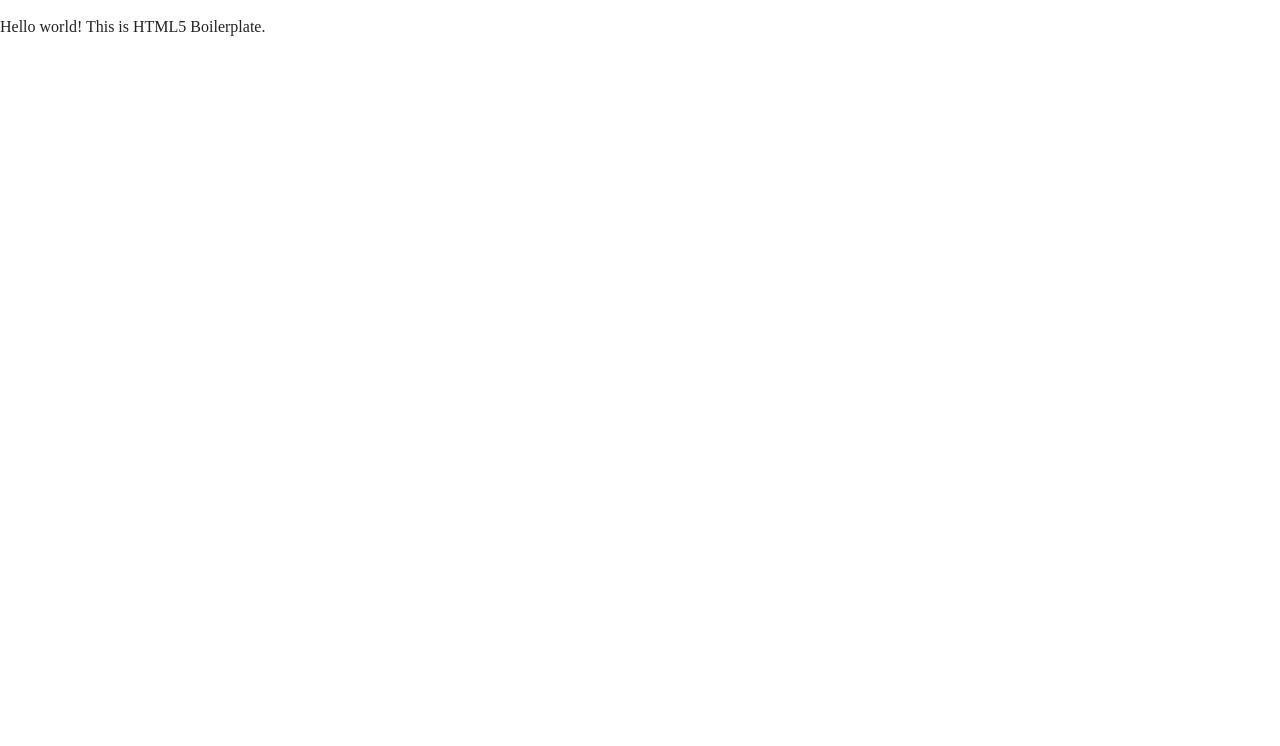
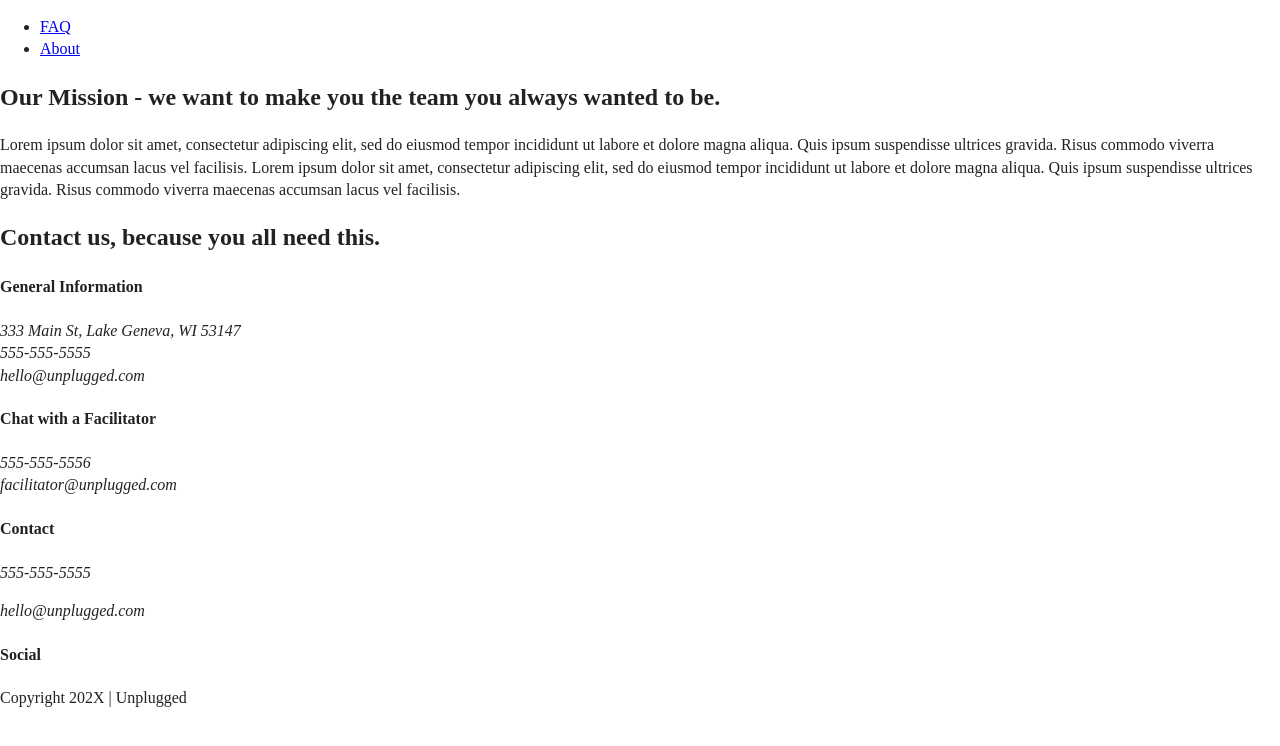
Before and after one commit to tj-rasley/unplugged, a website: page about/index.html in a window 1280 px wide. Drawn offline with Linux system fonts and the light colour scheme.

Commit message:
Updated About page

```diff
--- a/about/index.html
+++ b/about/index.html
@@ -3,7 +3,7 @@
 
 <head>
   <meta charset="utf-8">
-  <title></title>
+  <title>About</title>
   <meta name="description" content="">
   <meta name="viewport" content="width=device-width, initial-scale=1">
 
@@ -23,9 +23,87 @@
 </head>
 
 <body>
+  <header>
+    <div>
+      <div class="header-divider">
+      </div>
+    </div>
+    <nav>
+      <ul>
+        <li><a href="../faq/index.html" rel="noopener">FAQ</a></li>
+        <li><a href="../about/index.html" rel="noopener">About</a></li>
+      </ul>
+    </nav>
+    </div>
+  </header>
 
-  <!-- Add your site or application content here -->
-  <p>Hello world! This is HTML5 Boilerplate.</p>
+  <main>
+    <section class="mission">
+      <div class="mission-content">
+        <h2>Our Mission - we want to make you the team you always wanted to be.
+        </h2>
+        <p>Lorem ipsum dolor sit amet, consectetur adipiscing elit, sed do eiusmod tempor incididunt ut labore et dolore
+          magna aliqua. Quis ipsum suspendisse ultrices gravida. Risus commodo viverra maecenas accumsan lacus vel
+          facilisis.
+
+          Lorem ipsum dolor sit amet, consectetur adipiscing elit, sed do eiusmod tempor incididunt ut labore et dolore
+          magna aliqua. Quis ipsum suspendisse ultrices gravida. Risus commodo viverra maecenas accumsan lacus vel
+          facilisis.
+        </p>
+      </div> <!-- mission content ends -->
+    </section>
+
+    <section class="map">
+      <div>
+        <figure></figure>
+      </div>
+    </section>
+
+
+    <section class="contact-section">
+      <div class="content-wrapper">
+        <h2>Contact us, because you all need this.</h2>
+        <div class="contact-content">
+        <h4 class="general-info">General Information</h4>
+        <address>
+          333 Main St, Lake Geneva, WI 53147<br>
+          555-555-5555<br>
+          hello@unplugged.com
+        </address>
+        <h4 class="facilitator">Chat with a Facilitator</h4>
+        <address>
+          555-555-5556<br>
+          facilitator@unplugged.com
+        </address>
+      </div>
+    </div>
+    </section>
+  </main>
+
+  <footer>
+    <div class="content-wrapper">
+      <div class="footer-contact">
+        <div class="contact">
+          <h4>Contact</h4>
+          <address>
+            <p>555-555-5555</p>
+            <p>hello@unplugged.com</p>
+          </address>
+        </div>
+        <div class="social">
+          <h4>Social</h4>
+          <p><a href="../https://www.facebook.com" target="_blank" rel="noopener"></a></p>
+          <p><a href="../https://www.twitter.com" target="_blank" rel="noopener"></a></p>
+          <p><a href="../https://www.instagram.com" target="_blank" rel="noopener"></a></p>
+          <!--- other social links here -->
+        </div>
+      </div> <!-- footer content ends here -->
+      <div class="copyright">
+        <p>Copyright 202X | Unplugged</p>
+      </div>
+    </div> <!-- footer content-wrapper ends -->
+  </footer>
+
   <script src="../js/vendor/modernizr-3.11.2.min.js"></script>
   <script src="../js/plugins.js"></script>
   <script src="../js/main.js"></script>
```
Also changed, not shown: index.html (+1 -1 lines).
